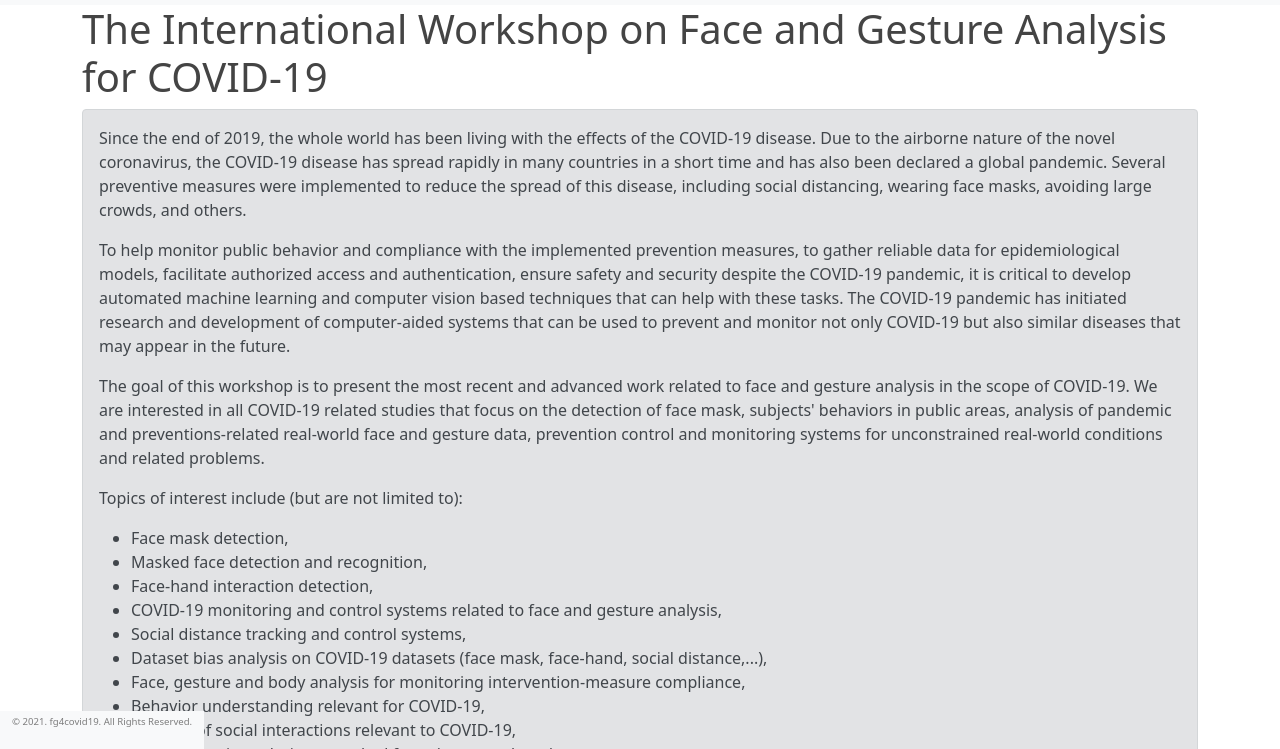
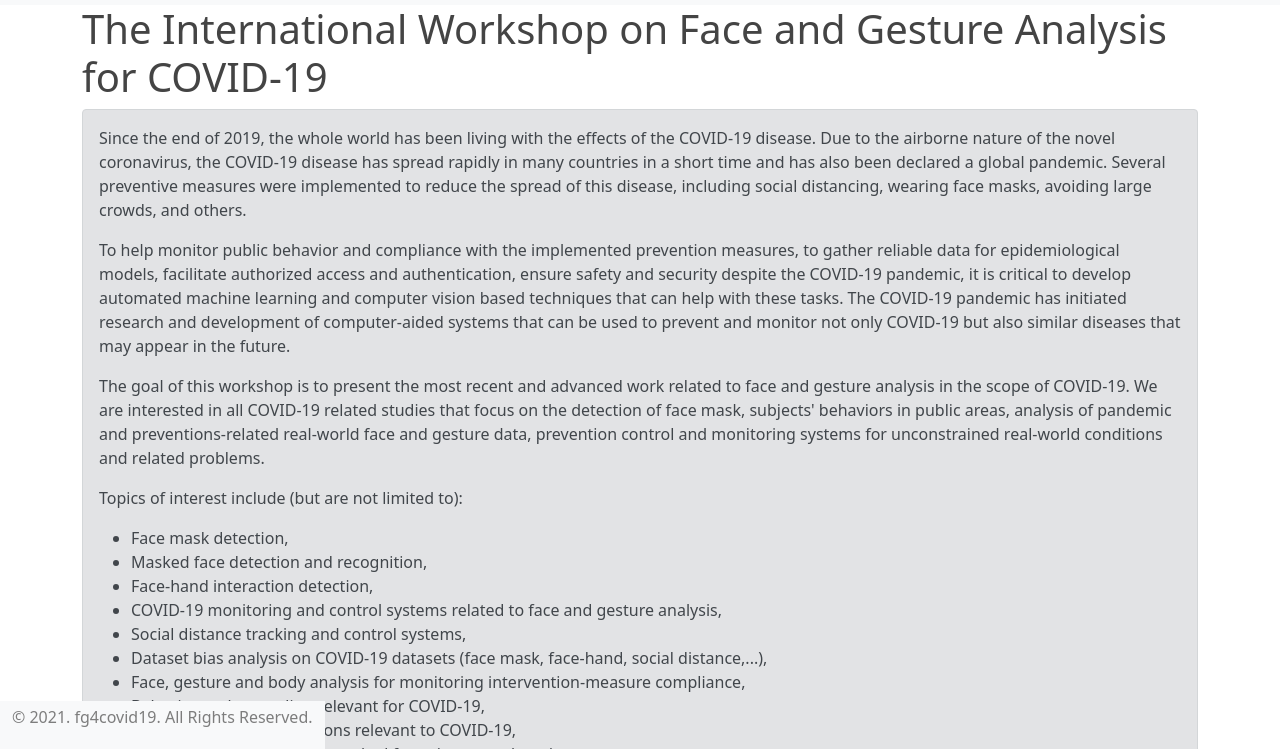
Before and after one commit to fg4covid19/fg4covid19.github.io, a plain HTML site: page index.html in a window 1280 px wide. Shown: the part 51-800 px from the top of the page. Drawn offline with nearby package versions, Linux system fonts and the light colour scheme.

Commit message:
Update style.css

```diff
--- a/static/css/style.css
+++ b/static/css/style.css
@@ -133,7 +133,7 @@ a.article-title:hover {
   text-align: center;
   color: #7d7d7d;
   background-color: lightblue;
-  font-size: 60%;
+  font-size: 100%;
   position: fixed;
   bottom: 0;
 }
```
